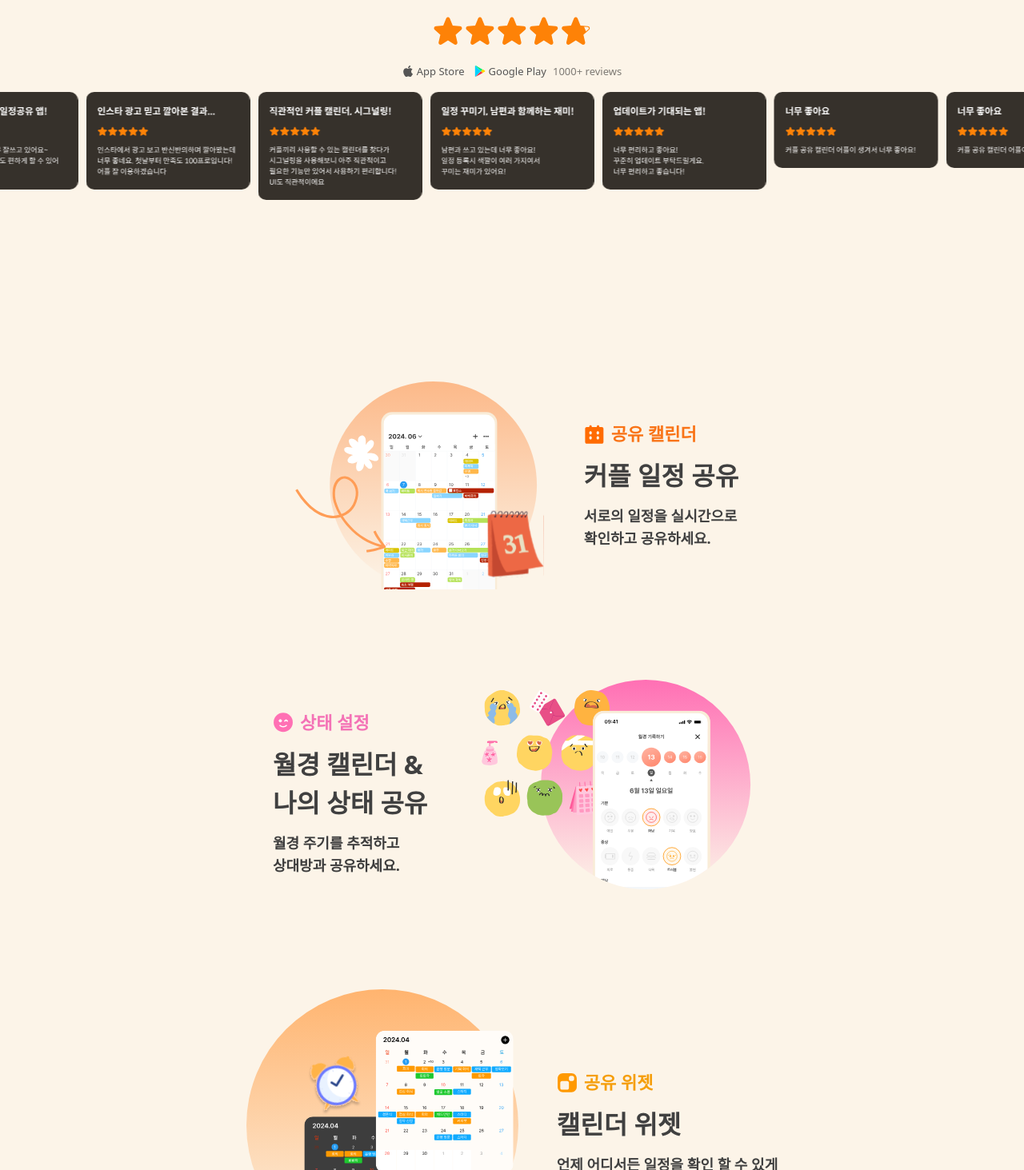
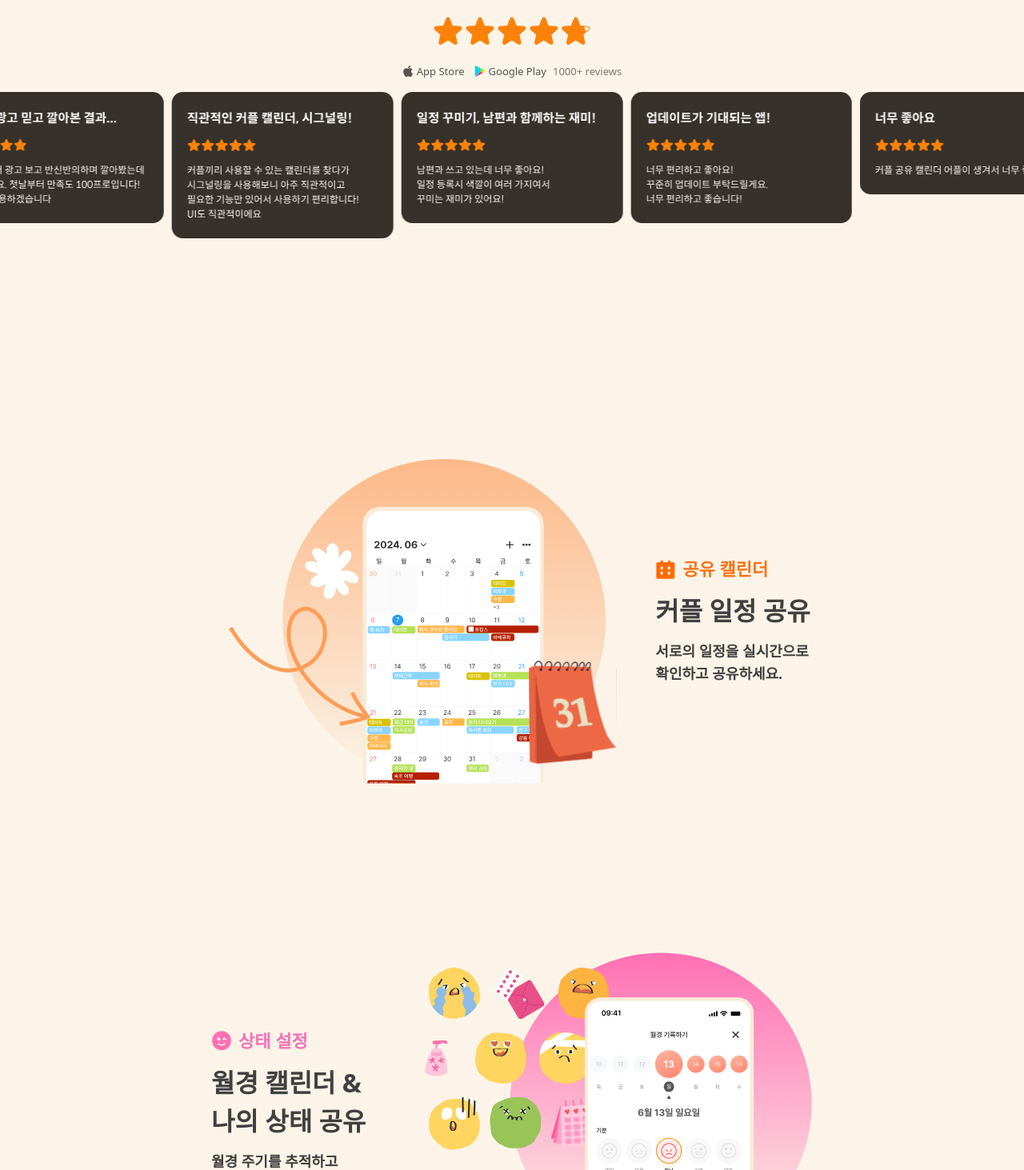
Before and after one commit to JaehyunYoo/test_next_project, a Next.js app: page / in a window 1280 px wide. Shown: the part 1187-2650 px from the top of the page at 80% size. Built offline with nearby package versions, Linux system fonts and the light colour scheme.

Commit message:
수정안 4

```diff
--- a/app/page.tsx
+++ b/app/page.tsx
@@ -22,10 +22,12 @@ export default function Home() {
         <div className="mobile:mt-[210px]" />
         <SectionContents
           path={"/images/calendar_section.svg"}
-          width={624}
+          width={600}
           height={504}
-          style="font-spoqaHangSans flex mobile:flex-col md:flex-row mobile:justify-center mobile:items-center"
-          imageStyle={"mobile:w-[323px] mobile:mr-[50px] "}
+          style="font-spoqaHangSans flex mobile:flex-col md:flex-row mobile:justify-center items-center"
+          imageStyle={
+            "md:w-[504px] md:h-[504px] mobile:h-[260px] mobile:mr-[48px]"
+          }
           alt={""}
         >
           <div>
@@ -58,10 +60,10 @@ export default function Home() {
           width={668}
           height={504}
           style="font-spoqaHangSan flex mobile:flex-col md:flex-row-reverse mobile:justify-center  mobile:items-center"
-          imageStyle={"mobile:w-[350px]  py-[12px] md:ml-[48px]"}
+          imageStyle={"md:w-[504px] md:h-[504px] mobile:h-[260px]"}
           alt={""}
         >
-          <div>
+          <div className="md:pr-[48px]">
             <div className="mt-[32px] flex md:justify-start  justify-center items-center">
               <span>
                 <Image
@@ -90,7 +92,9 @@ export default function Home() {
           width={500}
           height={500}
           style="font-spoqaHangSan flex mobile:flex-col md:flex-row mobile:justify-center mobile:items-center"
-          imageStyle={"mobile:w-[340px] py-[12px] md:mr-[48px]"}
+          imageStyle={
+            "mobile:h-[276px] py-[12px] md:w-[500px] md:h-[500px] md:mr-[48px]"
+          }
           alt={""}
         >
           <div>
@@ -124,7 +128,7 @@ export default function Home() {
           width={612}
           height={504}
           style="font-spoqaHangSan flex md:flex-row-reverse mobile:flex-col mobile:justify-center mobile:items-center"
-          imageStyle={"mobile:w-[350px] py-[12px]"}
+          imageStyle={"mobile:w-[350px] md:w-[612px] md:h-[504px] py-[12px]"}
           alt={""}
         >
           <div>
--- a/components/ReviewCarousel.tsx
+++ b/components/ReviewCarousel.tsx
@@ -17,11 +17,10 @@ const ReviewCarousel: React.FC<SliderProps> = ({ slides }) => {
       <Swiper
         centeredSlides={true}
         initialSlide={3}
-        // autoplay={{
-        //   delay: 2500,
-        //   disableOnInteraction: false,
-        // }}
-
+        autoplay={{
+          delay: 2500,
+          disableOnInteraction: false,
+        }}
         breakpoints={{
           360: {
             spaceBetween: 10,
@@ -36,7 +35,11 @@ const ReviewCarousel: React.FC<SliderProps> = ({ slides }) => {
             spaceBetween: 10,
           },
           1024: {
-            slidesPerView: 6,
+            slidesPerView: 3.5,
+            spaceBetween: 10,
+          },
+          1280: {
+            slidesPerView: 4.5,
             spaceBetween: 10,
           },
           1920: {
```
Also changed, not shown: public/images/couple_schedule.svg (added).
